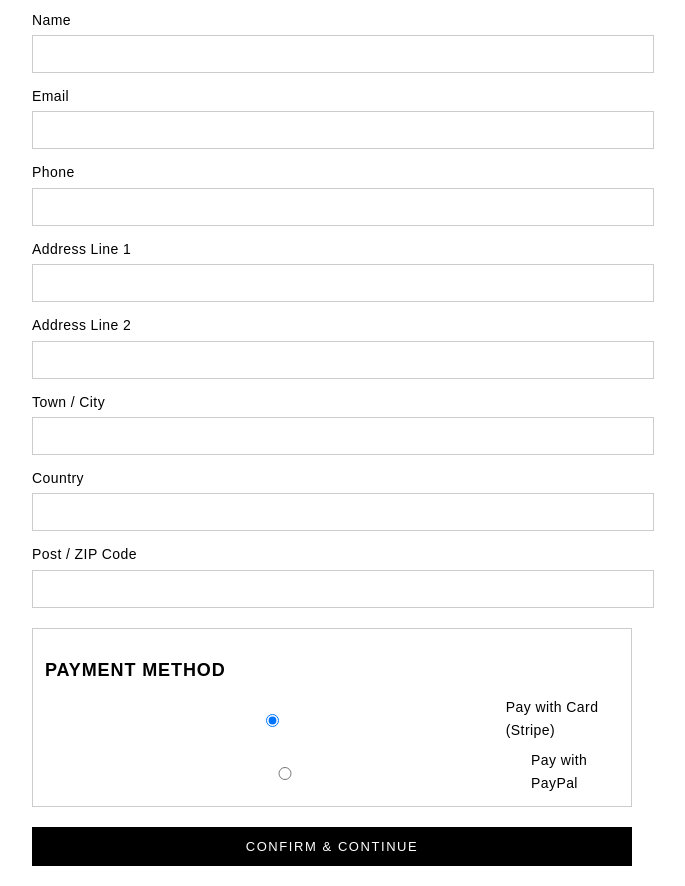
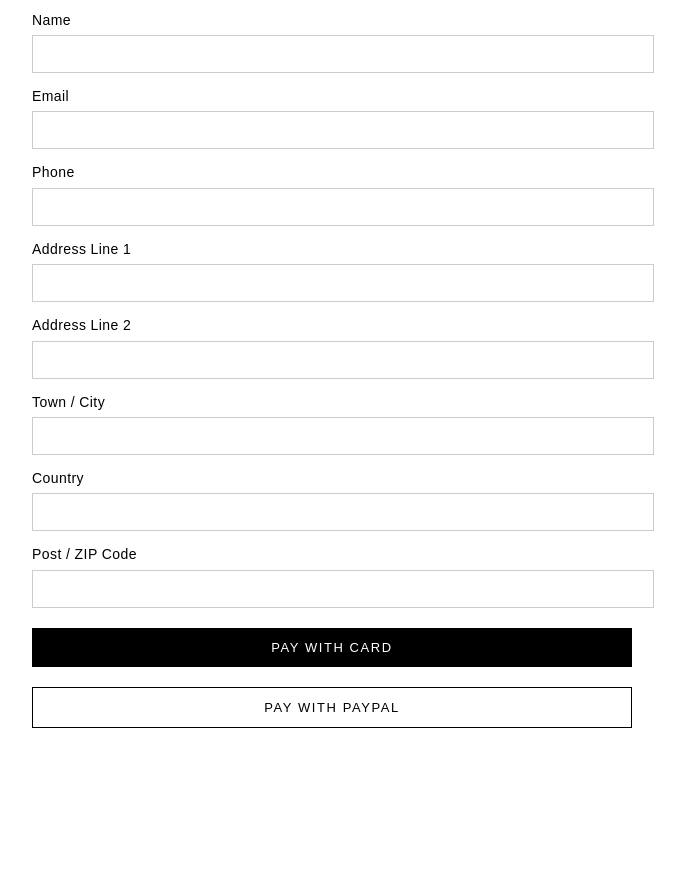
Before and after one commit to davemarsh294-sketch/dave-art-site, a website: page checkout.html in a window 1280 px wide. Shown: the part 108-994 px from the top of the page, without its empty margins (308-993 px from the left). After the commit the page ends 856 px from the top, so only its background shows below. Drawn offline with Linux system fonts and the light colour scheme.

Commit message:
Update checkout.html

```diff
--- a/checkout.html
+++ b/checkout.html
@@ -2,7 +2,7 @@
 <html lang="en">
 <head>
   <meta charset="UTF-8">
-  <meta name="viewport" content="width=device-width, initial-scale=1.0">
+  <meta-name="viewport" content="width=device-width, initial-scale=1.0">
   <title>Checkout</title>
 
   <style>
@@ -42,11 +42,9 @@
       margin-bottom: 8px;
     }
 
-    #confirm-details {
+    .pay-button {
       width: 100%;
       padding: 12px;
-      background: black;
-      color: white;
       border: none;
       margin-top: 20px;
       letter-spacing: 0.12em;
@@ -55,17 +53,15 @@
       cursor: pointer;
     }
 
-    .payment-method {
-      margin-top: 20px;
-      padding: 12px;
-      border: 1px solid #ccc;
+    #pay-card {
+      background: black;
+      color: white;
     }
 
-    .payment-method label {
-      display: flex;
-      align-items: center;
-      gap: 8px;
-      margin-top: 8px;
+    #pay-paypal {
+      background: white;
+      color: black;
+      border: 1px solid #000;
     }
   </style>
 </head>
@@ -104,29 +100,25 @@
     <label>Post / ZIP Code</label>
     <input id="postcode" required>
 
-    <!-- ⭐ REQUIRED HIDDEN FIELDS (these were missing) -->
+    <!-- Required hidden fields for checkout.js -->
     <input type="hidden" id="deliveryRegion" value="UK">
     <input type="hidden" id="deliveryCost" value="0">
 
-    <div class="payment-method">
-      <h2>Payment Method</h2>
+    <!-- ⭐ RESTORED OLD LAYOUT: TWO BUTTONS -->
+    <button id="pay-card"
+            type="button"
+            class="pay-button"
+            onclick="window.checkoutMethod='stripe'; startCheckout();">
+      Pay with Card
+    </button>
 
-      <label>
-        <input type="radio" name="method" value="stripe" checked
-               onclick="window.checkoutMethod='stripe'">
-        Pay with Card (Stripe)
-      </label>
+    <button id="pay-paypal"
+            type="button"
+            class="pay-button"
+            onclick="window.checkoutMethod='paypal'; startCheckout();">
+      Pay with PayPal
+    </button>
 
-      <label>
-        <input type="radio" name="method" value="paypal"
-               onclick="window.checkoutMethod='paypal'">
-        Pay with PayPal
-      </label>
-    </div>
-
-    <button id="confirm-details" type="button" onclick="startCheckout()">
-      Confirm & Continue
-    </button>
   </form>
 
   <script src="checkout.js"></script>
```
